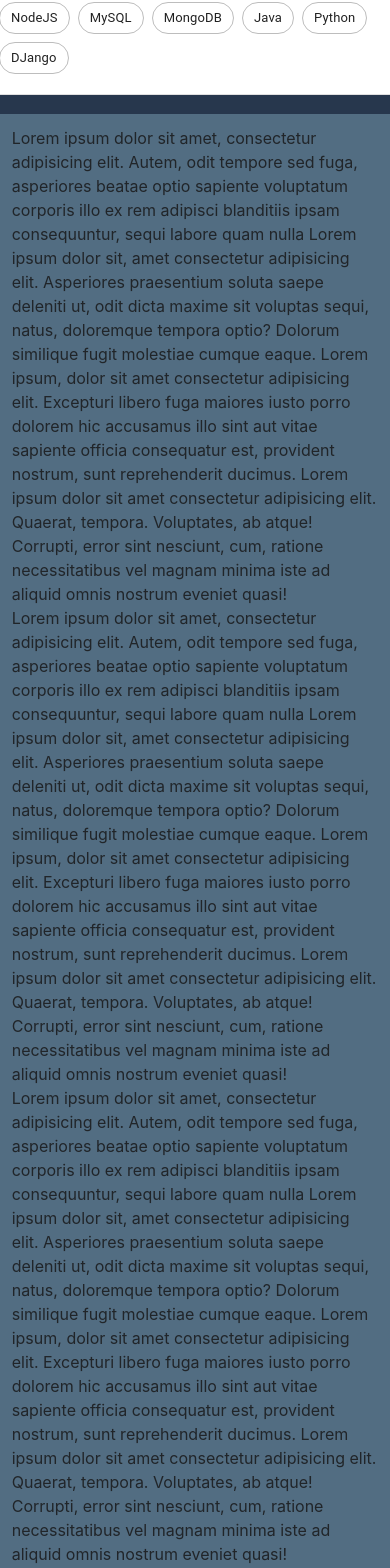
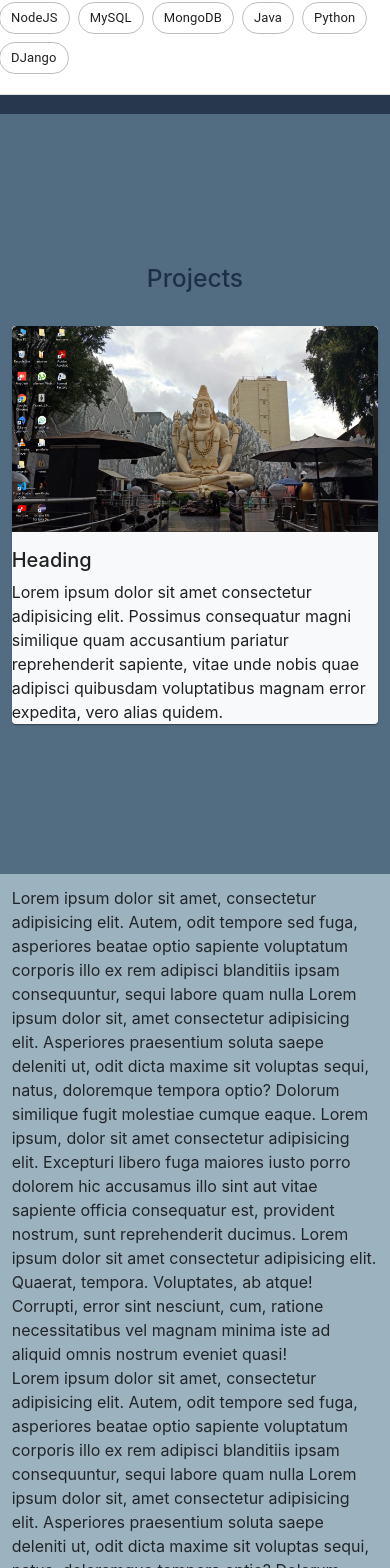
Before and after one commit to adityak7317/portfolio, a React (Create React App) app: page / in a window 390 px wide. Shown: the part 2396-3964 px from the top of the page. Built offline with nearby package versions, Linux system fonts and the light colour scheme.

Commit message:
worked on projects section.......adi 18sep23

```diff
--- a/src/App.css
+++ b/src/App.css
@@ -58,11 +58,11 @@ li {
 /* scrollbar styling */
 
 /* width */
-::-webkit-scrollbar {
-  /* width: 3px;
+/* ::-webkit-scrollbar {
+  width: 3px;
     height: 3px;  */
-  /* display: none; */
-}
+/* display: none;
+} */
 
 /* Track */
 /* ::-webkit-scrollbar-track {
@@ -132,6 +132,16 @@ li {
 .SpaceBWNavAndCom {
   background-color: #9db2bf;
 }
+
+/* project */
+.projectCard {
+  transition: transform 0.2s; /* Animation */
+}
+.projectCard:hover {
+  box-shadow: 1px 1px 12px black;
+  /* transform: scale(1.5); */
+}
+
 /* extra wide */
 @media only screen and (max-width: 2080px) {
   .SpaceBWNavAndCom {
--- a/src/Components/Projects/Projects.jsx
+++ b/src/Components/Projects/Projects.jsx
@@ -1,158 +1,46 @@
-import React from "react";
+import React, { useState, useEffect } from "react";
+import SS from "../../static/SS.png";
+import Card from "@mui/material/Card";
+// import CardContent from "@mui/material/CardContent";
+// import CardMedia from "@mui/material/CardMedia";
+// import Typography from "@mui/material/Typography";
+import { CardActionArea } from "@mui/material";
 
 export default function Projects() {
   return (
     <>
-      <div>
-        Lorem ipsum dolor sit amet, consectetur adipisicing elit. Autem, odit
-        tempore sed fuga, asperiores beatae optio sapiente voluptatum corporis
-        illo ex rem adipisci blanditiis ipsam consequuntur, sequi labore quam
-        nulla Lorem ipsum dolor sit, amet consectetur adipisicing elit.
-        Asperiores praesentium soluta saepe deleniti ut, odit dicta maxime sit
-        voluptas sequi, natus, doloremque tempora optio? Dolorum similique fugit
-        molestiae cumque eaque. Lorem ipsum, dolor sit amet consectetur
-        adipisicing elit. Excepturi libero fuga maiores iusto porro dolorem hic
-        accusamus illo sint aut vitae sapiente officia consequatur est,
-        provident nostrum, sunt reprehenderit ducimus. Lorem ipsum dolor sit
-        amet consectetur adipisicing elit. Quaerat, tempora. Voluptates, ab
-        atque! Corrupti, error sint nesciunt, cum, ratione necessitatibus vel
-        magnam minima iste ad aliquid omnis nostrum eveniet quasi!
-      </div>{" "}
-      <div>
-        Lorem ipsum dolor sit amet, consectetur adipisicing elit. Autem, odit
-        tempore sed fuga, asperiores beatae optio sapiente voluptatum corporis
-        illo ex rem adipisci blanditiis ipsam consequuntur, sequi labore quam
-        nulla Lorem ipsum dolor sit, amet consectetur adipisicing elit.
-        Asperiores praesentium soluta saepe deleniti ut, odit dicta maxime sit
-        voluptas sequi, natus, doloremque tempora optio? Dolorum similique fugit
-        molestiae cumque eaque. Lorem ipsum, dolor sit amet consectetur
-        adipisicing elit. Excepturi libero fuga maiores iusto porro dolorem hic
-        accusamus illo sint aut vitae sapiente officia consequatur est,
-        provident nostrum, sunt reprehenderit ducimus. Lorem ipsum dolor sit
-        amet consectetur adipisicing elit. Quaerat, tempora. Voluptates, ab
-        atque! Corrupti, error sint nesciunt, cum, ratione necessitatibus vel
-        magnam minima iste ad aliquid omnis nostrum eveniet quasi!
-      </div>{" "}
-      <div>
-        Lorem ipsum dolor sit amet, consectetur adipisicing elit. Autem, odit
-        tempore sed fuga, asperiores beatae optio sapiente voluptatum corporis
-        illo ex rem adipisci blanditiis ipsam consequuntur, sequi labore quam
-        nulla Lorem ipsum dolor sit, amet consectetur adipisicing elit.
-        Asperiores praesentium soluta saepe deleniti ut, odit dicta maxime sit
-        voluptas sequi, natus, doloremque tempora optio? Dolorum similique fugit
-        molestiae cumque eaque. Lorem ipsum, dolor sit amet consectetur
-        adipisicing elit. Excepturi libero fuga maiores iusto porro dolorem hic
-        accusamus illo sint aut vitae sapiente officia consequatur est,
-        provident nostrum, sunt reprehenderit ducimus. Lorem ipsum dolor sit
-        amet consectetur adipisicing elit. Quaerat, tempora. Voluptates, ab
-        atque! Corrupti, error sint nesciunt, cum, ratione necessitatibus vel
-        magnam minima iste ad aliquid omnis nostrum eveniet quasi!
-      </div>{" "}
-      <div>
-        Lorem ipsum dolor sit amet, consectetur adipisicing elit. Autem, odit
-        tempore sed fuga, asperiores beatae optio sapiente voluptatum corporis
-        illo ex rem adipisci blanditiis ipsam consequuntur, sequi labore quam
-        nulla Lorem ipsum dolor sit, amet consectetur adipisicing elit.
-        Asperiores praesentium soluta saepe deleniti ut, odit dicta maxime sit
-        voluptas sequi, natus, doloremque tempora optio? Dolorum similique fugit
-        molestiae cumque eaque. Lorem ipsum, dolor sit amet consectetur
-        adipisicing elit. Excepturi libero fuga maiores iusto porro dolorem hic
-        accusamus illo sint aut vitae sapiente officia consequatur est,
-        provident nostrum, sunt reprehenderit ducimus. Lorem ipsum dolor sit
-        amet consectetur adipisicing elit. Quaerat, tempora. Voluptates, ab
-        atque! Corrupti, error sint nesciunt, cum, ratione necessitatibus vel
-        magnam minima iste ad aliquid omnis nostrum eveniet quasi!
-      </div>{" "}
-      <div>
-        Lorem ipsum dolor sit amet, consectetur adipisicing elit. Autem, odit
-        tempore sed fuga, asperiores beatae optio sapiente voluptatum corporis
-        illo ex rem adipisci blanditiis ipsam consequuntur, sequi labore quam
-        nulla Lorem ipsum dolor sit, amet consectetur adipisicing elit.
-        Asperiores praesentium soluta saepe deleniti ut, odit dicta maxime sit
-        voluptas sequi, natus, doloremque tempora optio? Dolorum similique fugit
-        molestiae cumque eaque. Lorem ipsum, dolor sit amet consectetur
-        adipisicing elit. Excepturi libero fuga maiores iusto porro dolorem hic
-        accusamus illo sint aut vitae sapiente officia consequatur est,
-        provident nostrum, sunt reprehenderit ducimus. Lorem ipsum dolor sit
-        amet consectetur adipisicing elit. Quaerat, tempora. Voluptates, ab
-        atque! Corrupti, error sint nesciunt, cum, ratione necessitatibus vel
-        magnam minima iste ad aliquid omnis nostrum eveniet quasi!
-      </div>{" "}
-      <div>
-        Lorem ipsum dolor sit amet, consectetur adipisicing elit. Autem, odit
-        tempore sed fuga, asperiores beatae optio sapiente voluptatum corporis
-        illo ex rem adipisci blanditiis ipsam consequuntur, sequi labore quam
-        nulla Lorem ipsum dolor sit, amet consectetur adipisicing elit.
-        Asperiores praesentium soluta saepe deleniti ut, odit dicta maxime sit
-        voluptas sequi, natus, doloremque tempora optio? Dolorum similique fugit
-        molestiae cumque eaque. Lorem ipsum, dolor sit amet consectetur
-        adipisicing elit. Excepturi libero fuga maiores iusto porro dolorem hic
-        accusamus illo sint aut vitae sapiente officia consequatur est,
-        provident nostrum, sunt reprehenderit ducimus. Lorem ipsum dolor sit
-        amet consectetur adipisicing elit. Quaerat, tempora. Voluptates, ab
-        atque! Corrupti, error sint nesciunt, cum, ratione necessitatibus vel
-        magnam minima iste ad aliquid omnis nostrum eveniet quasi!
-      </div>{" "}
-      <div>
-        Lorem ipsum dolor sit amet, consectetur adipisicing elit. Autem, odit
-        tempore sed fuga, asperiores beatae optio sapiente voluptatum corporis
-        illo ex rem adipisci blanditiis ipsam consequuntur, sequi labore quam
-        nulla Lorem ipsum dolor sit, amet consectetur adipisicing elit.
-        Asperiores praesentium soluta saepe deleniti ut, odit dicta maxime sit
-        voluptas sequi, natus, doloremque tempora optio? Dolorum similique fugit
-        molestiae cumque eaque. Lorem ipsum, dolor sit amet consectetur
-        adipisicing elit. Excepturi libero fuga maiores iusto porro dolorem hic
-        accusamus illo sint aut vitae sapiente officia consequatur est,
-        provident nostrum, sunt reprehenderit ducimus. Lorem ipsum dolor sit
-        amet consectetur adipisicing elit. Quaerat, tempora. Voluptates, ab
-        atque! Corrupti, error sint nesciunt, cum, ratione necessitatibus vel
-        magnam minima iste ad aliquid omnis nostrum eveniet quasi!
-      </div>{" "}
-      <div>
-        Lorem ipsum dolor sit amet, consectetur adipisicing elit. Autem, odit
-        tempore sed fuga, asperiores beatae optio sapiente voluptatum corporis
-        illo ex rem adipisci blanditiis ipsam consequuntur, sequi labore quam
-        nulla Lorem ipsum dolor sit, amet consectetur adipisicing elit.
-        Asperiores praesentium soluta saepe deleniti ut, odit dicta maxime sit
-        voluptas sequi, natus, doloremque tempora optio? Dolorum similique fugit
-        molestiae cumque eaque. Lorem ipsum, dolor sit amet consectetur
-        adipisicing elit. Excepturi libero fuga maiores iusto porro dolorem hic
-        accusamus illo sint aut vitae sapiente officia consequatur est,
-        provident nostrum, sunt reprehenderit ducimus. Lorem ipsum dolor sit
-        amet consectetur adipisicing elit. Quaerat, tempora. Voluptates, ab
-        atque! Corrupti, error sint nesciunt, cum, ratione necessitatibus vel
-        magnam minima iste ad aliquid omnis nostrum eveniet quasi!
-      </div>{" "}
-      <div>
-        Lorem ipsum dolor sit amet, consectetur adipisicing elit. Autem, odit
-        tempore sed fuga, asperiores beatae optio sapiente voluptatum corporis
-        illo ex rem adipisci blanditiis ipsam consequuntur, sequi labore quam
-        nulla Lorem ipsum dolor sit, amet consectetur adipisicing elit.
-        Asperiores praesentium soluta saepe deleniti ut, odit dicta maxime sit
-        voluptas sequi, natus, doloremque tempora optio? Dolorum similique fugit
-        molestiae cumque eaque. Lorem ipsum, dolor sit amet consectetur
-        adipisicing elit. Excepturi libero fuga maiores iusto porro dolorem hic
-        accusamus illo sint aut vitae sapiente officia consequatur est,
-        provident nostrum, sunt reprehenderit ducimus. Lorem ipsum dolor sit
-        amet consectetur adipisicing elit. Quaerat, tempora. Voluptates, ab
-        atque! Corrupti, error sint nesciunt, cum, ratione necessitatibus vel
-        magnam minima iste ad aliquid omnis nostrum eveniet quasi!
-      </div>{" "}
-      <div>
-        Lorem ipsum dolor sit amet, consectetur adipisicing elit. Autem, odit
-        tempore sed fuga, asperiores beatae optio sapiente voluptatum corporis
-        illo ex rem adipisci blanditiis ipsam consequuntur, sequi labore quam
-        nulla Lorem ipsum dolor sit, amet consectetur adipisicing elit.
-        Asperiores praesentium soluta saepe deleniti ut, odit dicta maxime sit
-        voluptas sequi, natus, doloremque tempora optio? Dolorum similique fugit
-        molestiae cumque eaque. Lorem ipsum, dolor sit amet consectetur
-        adipisicing elit. Excepturi libero fuga maiores iusto porro dolorem hic
-        accusamus illo sint aut vitae sapiente officia consequatur est,
-        provident nostrum, sunt reprehenderit ducimus. Lorem ipsum dolor sit
-        amet consectetur adipisicing elit. Quaerat, tempora. Voluptates, ab
-        atque! Corrupti, error sint nesciunt, cum, ratione necessitatibus vel
-        magnam minima iste ad aliquid omnis nostrum eveniet quasi!
-      </div>
+      <h2 className="p-0 m-0" style={{ color: "rgb(29 48 73)" }}>
+        Projects
+      </h2>
+
+      <div className="p-3"></div>
+
+      <Card className="projectCard">
+        <CardActionArea>
+          <div className="bg-light rounded-3 overflow-hidden">
+            <div className="row">
+              <div className="col-md-5">
+                <img
+                  src={SS}
+                  alt="photoooo...."
+                  // className="position-relative"
+                  style={{ width: "100%" }}
+                />
+              </div>
+              <div className="col-md-7">
+                <h5 className="mt-3">Heading</h5>
+                <span>
+                  Lorem ipsum dolor sit amet consectetur adipisicing elit.
+                  Possimus consequatur magni similique quam accusantium pariatur
+                  reprehenderit sapiente, vitae unde nobis quae adipisci
+                  quibusdam voluptatibus magnam error expedita, vero alias
+                  quidem.
+                </span>
+              </div>
+            </div>
+          </div>
+        </CardActionArea>
+      </Card>
     </>
   );
 }
```
Also changed, not shown: src/static/SS.png (added).
